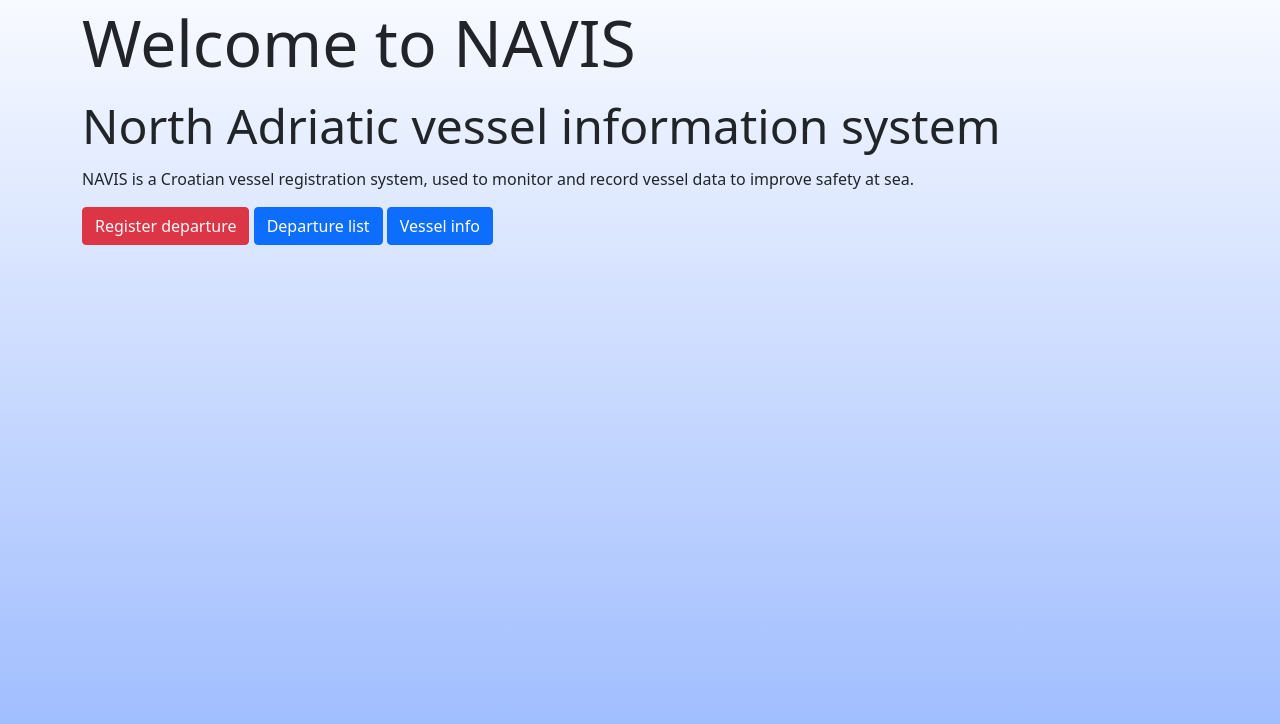
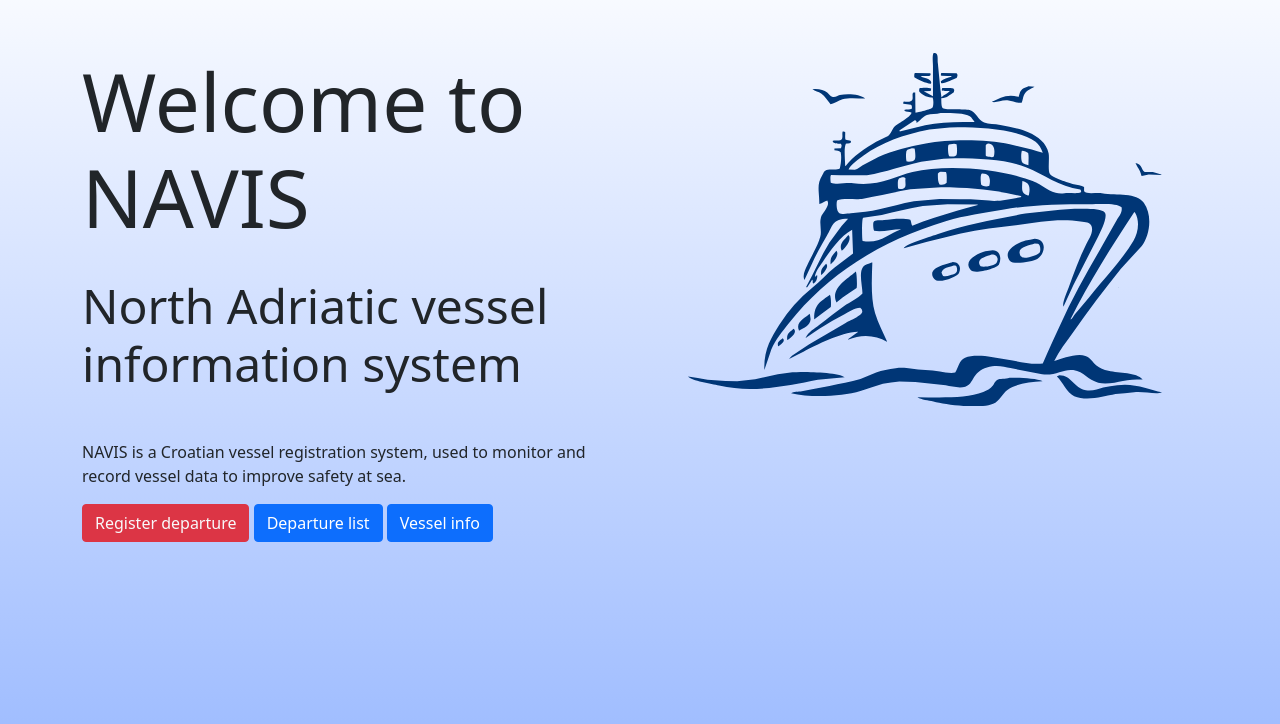
Before and after one commit to AlphaActual/NAVIS, a Flask app: page / in a window 1280 px wide. Shown: the part 63-787 px from the top of the page. Run offline with Flask 2, Linux system fonts and the light colour scheme.

Commit message:
Added animations and cover photo

```diff
--- a/static/styles/style.css
+++ b/static/styles/style.css
@@ -10,6 +10,12 @@ body {
     border-right: 1px solid black;
 
 }
+/* .main-container {
+    background-image: url("../images/ship.svg");
+    background-size:contain;
+    background-repeat:no-repeat;
+    background-position: right;
+} */
 /* .container {
     min-height: 100vh
 } */
@@ -24,6 +30,9 @@ body {
 
 .min-height100vh {
     min-height: 100vh;
+}
+.min-height90vh {
+    min-height: 90vh;
 }
 .min-button-width {
     min-width: 5rem;
--- a/templates/index.html
+++ b/templates/index.html
@@ -63,17 +63,28 @@
     </nav>
     <!-- END OF NAV -->
 
-    <div class="container">
-        <h1 class="display-3">Welcome to NAVIS
+    <div class="container main-container min-height90vh">
+      <div class="row">
+        <div class="col-12 col-lg-6">
+
+          <h1 class="display-1 mt-5">Welcome to NAVIS
+          </h1>
           <br>
           <span class="display-5">North Adriatic vessel information system  </span>
-        </h1>
-        <p>
+          <p class="mt-5">
             NAVIS is a Croatian vessel registration system, used to monitor and record vessel data to improve safety at sea.
           </p>
           <a href="{{url_for('register_voyage')}}" class="btn btn-danger text-light fade-in">Register departure</a>
           <a href="{{url_for('show_departures')}}" class="btn btn-primary fade-in">Departure list</a>
           <a href="{{url_for('search_vessel')}}" class="btn btn-primary fade-in">Vessel info</a>
+          <!-- <img src="{{ url_for('static',filename='images/ship.png') }}" class="img-fluid" alt=""> -->
+
+        </div>
+
+        <div class="col-12 col-lg-6 p-5 ">
+          <img class="img-fluid" src="{{ url_for('static',filename='images/ship.svg') }}" alt="Ship">
+        </div>
+      </div>
     </div>
 
 
--- a/templates/stats.html
+++ b/templates/stats.html
@@ -62,16 +62,16 @@
 
 
     <div class="container">
-      <div class="row min-height100vh align-items-center">
+      <div class="row min-height100vh align-items-center slide-right">
         <div class="col-12 p-5 my-5 box-style">
           <h1 class="display-2"> Most visited destinations</h1>
           <canvas id="portsChart" width="200" height="50"></canvas>
         </div>
-        <div class="col-12 p-5 mb-5 box-style">
+        <div class="col-12 p-5 mb-5 box-style slide-right">
           <h1 class="display-2"> Top travelers</h1>
           <canvas id="shipsChart" width="200" height="50"></canvas>
         </div>
-        <div class="col-12 p-5 mb-5 box-style">
+        <div class="col-12 p-5 mb-5 box-style slide-right">
           <h1 class="display-2"> Top passengers transferred</h1>
           <canvas id="passengersChart" width="200" height="50"></canvas>
         </div>
--- a/templates/vessel_info.html
+++ b/templates/vessel_info.html
@@ -61,7 +61,7 @@
   </nav>
   <!-- END OF NAV -->
 
-    <div class="container-fluid px-5 min-height100vh">
+    <div class="container-fluid  px-5 min-height100vh">
       <div class="row align-content-center">
 
         <!-- Main title -->
@@ -72,8 +72,8 @@
         <!-- END OF Main title -->
 
         <!-- Main form box -->
-        <div class="col box-style p-3 slide-right">
-          <div class="table-responsive">
+        <div class="col box-style p-3 slide-right ">
+          <div class="table-responsive ">
             <table class="table table-striped table-bordered table-hover">
               <thead>
                 <tr>
--- a/templates/vessel_search.html
+++ b/templates/vessel_search.html
@@ -72,7 +72,7 @@
         <!-- END OF Main title -->
 
         <!-- Main form box -->
-        <div class="col box-style p-3">
+        <div class="col box-style p-3 slide-right">
           <form method="post">
             <div class="row justify-content-center">
               {% block content %}
```
Also changed, not shown: static/images/ship.svg (added). Lines whose indentation alone changed are shown as unchanged.
